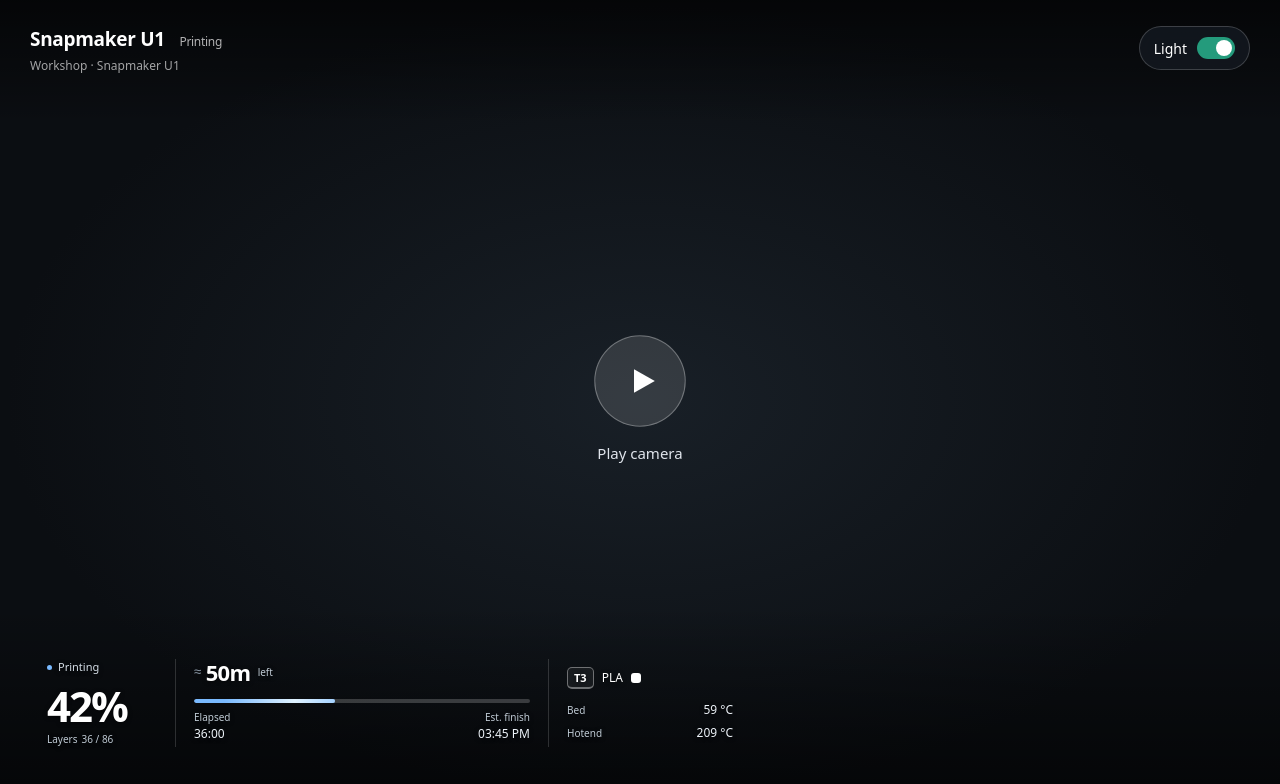
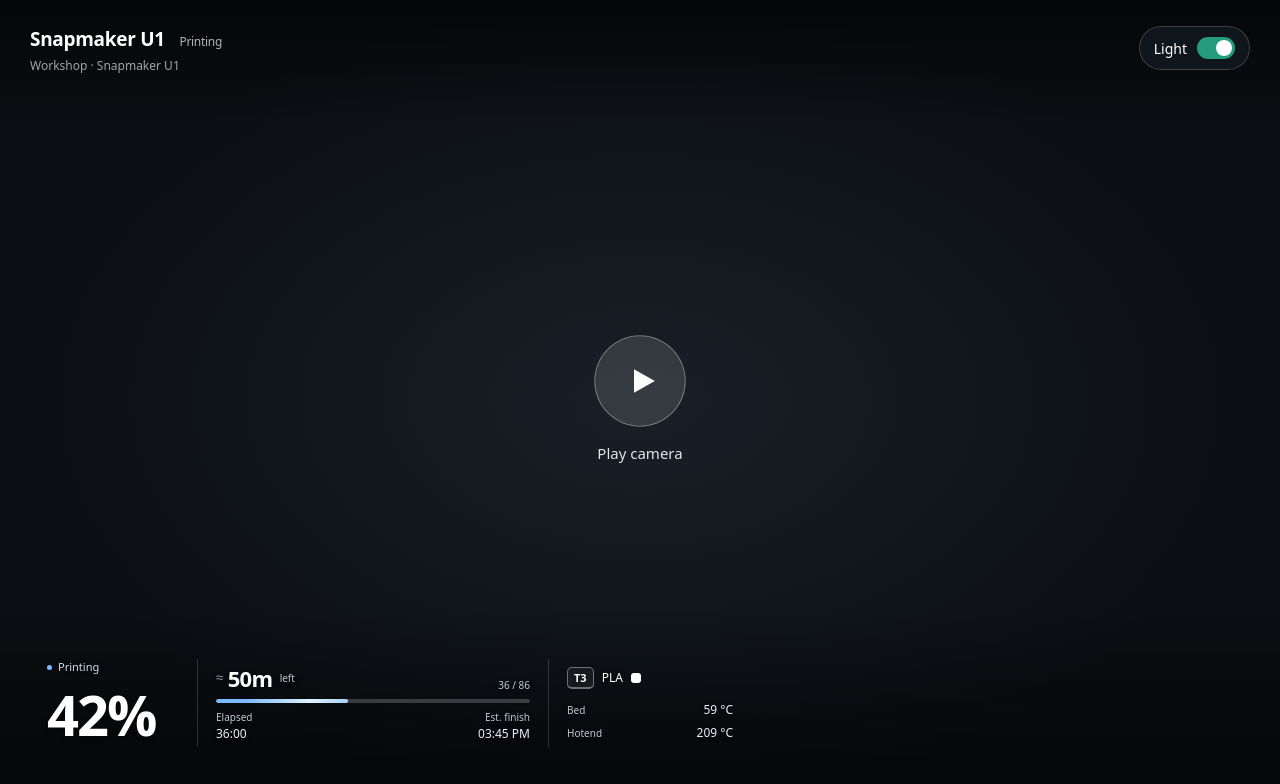
Before and after one commit to lanwen/orca-snapmaker-u1-camera-plugin, a Svelte app: page / in a window 1280 px wide. Shown: the top 784 px of the page. Built offline with nearby package versions, Linux system fonts and the light colour scheme.

Commit message:
fix: clarify print progress layout (#40)

```diff
--- a/src/ui/PrintStats.svelte
+++ b/src/ui/PrintStats.svelte
@@ -130,21 +130,9 @@
         >{progress === null ? '—' : Math.floor(progress) + '%'}</strong
       >
     </div>
-    <div
-      id="layers-stat"
-      class="layers"
-      hidden={standby ||
-        preparing ||
-        missing ||
-        !number(stats?.current_layer) ||
-        !number(stats?.total_layer)}
-    >
-      Layers<span id="layers-value"
-        >{layer(stats?.current_layer)} / {layer(stats?.total_layer)}</span
-      >
-    </div>
   </div>
   <div id="journey-stat" class="stats-journey" hidden={standby || missing}>
+    <div class="journey-header">
       <div id="remaining-stat" hidden={!showEstimate}>
         <strong id="remaining-value">
           {#if number(stats?.remaining)}
@@ -159,6 +147,18 @@
           {:else}—{/if}
         </strong>
         <span id="plan-caption" hidden={!preparing}>+ preparation</span>
+      </div>
+      <div
+        id="layers-stat"
+        aria-label="Layers"
+        hidden={standby ||
+          preparing ||
+          missing ||
+          !number(stats?.current_layer) ||
+          !number(stats?.total_layer)}
+      >
+        <span id="layers-value">{layer(stats?.current_layer)} / {layer(stats?.total_layer)}</span>
+      </div>
     </div>
     <div
       id="progress-bar"
@@ -241,7 +241,7 @@
   #stats {
     grid-column: 1 / -1;
     display: grid;
-    grid-template-columns: 110px minmax(0, 1fr) 185px;
+    grid-template-columns: 132px minmax(0, 1fr) 185px;
     gap: 18px;
     width: 720px;
     max-width: 100%;
@@ -267,7 +267,7 @@
   }
   .stats-gauge {
     display: grid;
-    grid-template-rows: 16px 44px 16px;
+    grid-template-rows: 16px 66px;
     align-content: start;
     gap: 6px;
   }
@@ -322,18 +322,18 @@
     background: #ff9999;
   }
   #progress-value {
-    font-size: 42px;
+    font-size: 56px;
+    line-height: 1;
     font-weight: 550;
     letter-spacing: -2px;
   }
-  .layers {
-    grid-row: 3;
-    align-self: center;
+  #layers-stat {
+    grid-area: 1 / 2;
+    justify-self: end;
+    align-self: end;
+    white-space: nowrap;
     color: #c0cbd5;
     font-size: 10px;
-  }
-  #layers-value {
-    margin-left: 4px;
   }
   .stats-journey {
     display: grid;
@@ -343,10 +343,17 @@
     border-left: 1px solid #ffffff28;
     padding-left: 18px;
   }
+  .journey-header {
+    grid-area: 1 / 1;
+    display: grid;
+    grid-template-columns: minmax(0, 1fr) auto;
+    align-items: baseline;
+    gap: 4px 8px;
+  }
   #remaining-stat,
   #plan-stat {
     grid-area: 1 / 1;
-    align-self: start;
+    align-self: end;
   }
   #plan-stat {
     display: flex;
@@ -574,11 +581,11 @@
   @media (max-width: 650px) {
     #stats {
       width: 480px;
-      grid-template-columns: 90px minmax(0, 1fr);
+      grid-template-columns: 108px minmax(0, 1fr);
       gap: 12px;
     }
     #progress-value {
-      font-size: 36px;
+      font-size: 46px;
     }
     .stats-journey {
       grid-template-rows: 48px 4px 48px;
```
Also changed, not shown: 1 other file (tests, documents, lock files or other folders). Lines whose indentation alone changed are shown as unchanged.
